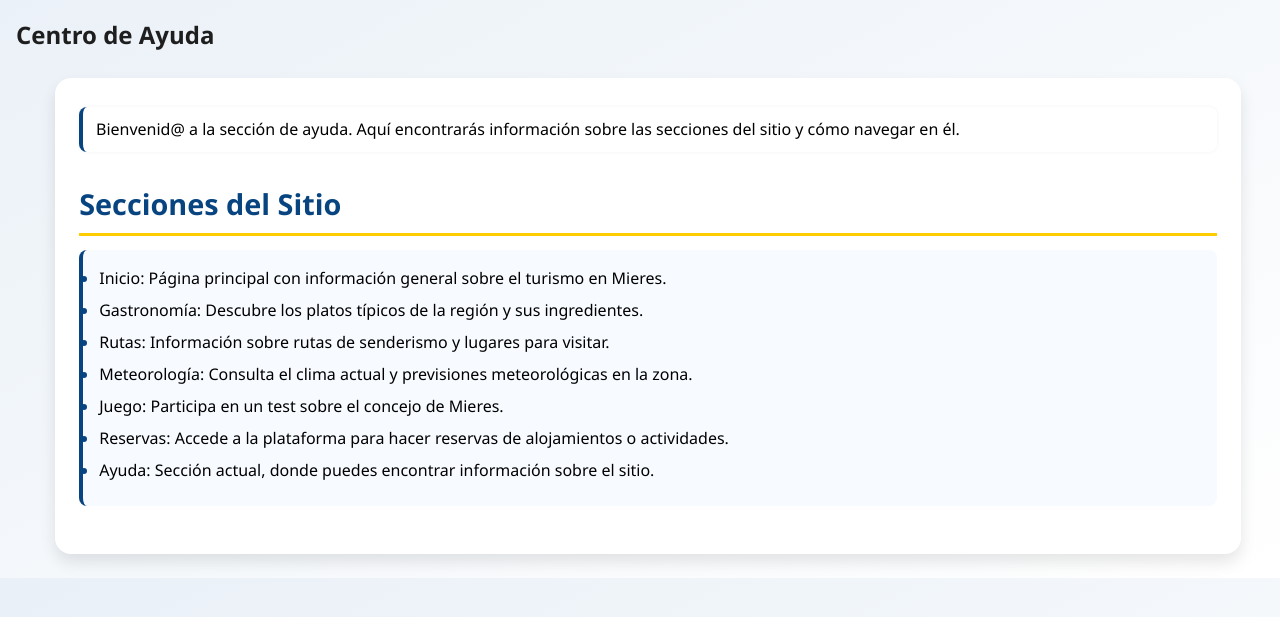
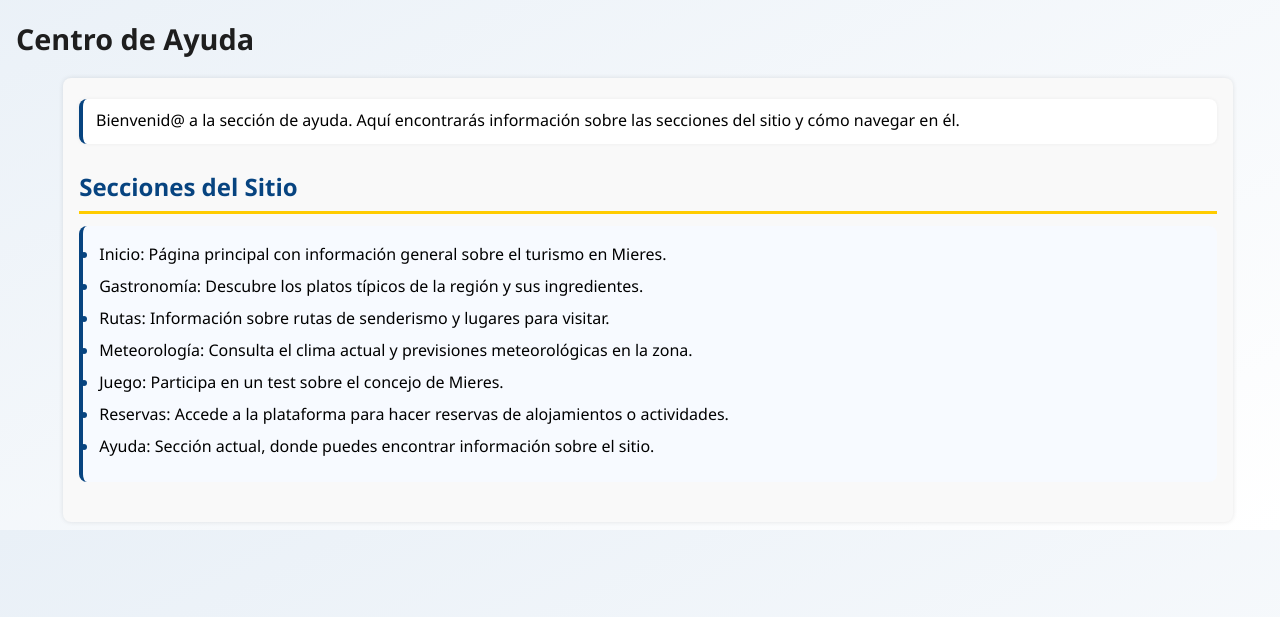
Before and after one commit to adrianaherreroglez/sew, a PHP site: page /ayuda.html in a window 1280 px wide. Shown: the part 96-713 px from the top of the page. Run offline with PHP 8.4, Linux system fonts and the light colour scheme.

Commit message:
mejora estilo algunos html

```diff
--- a/estilo/estilo.css
+++ b/estilo/estilo.css
@@ -64,6 +64,7 @@ h1 {
 
 /* Especificidad = (0, 0, 1) */
 h2 {
+  font-size: 1.8rem;
   margin-top: 1rem;
   margin-bottom: 0.5rem;
 }
@@ -315,7 +316,7 @@ body {
 /* Especificidad: 0-0-1 */
 /* Titulares principales */
 h3 {
-  font-size: 1.8rem;
+  font-size: 1.5rem;
   color: #074480;
   margin-bottom: 0.5em;
   border-bottom: 0.125em solid #ffcc00;
@@ -408,14 +409,20 @@ li::marker {
 /* Secciones principales (ej. rutas) */
 main > section {
   background-color: #ffffff;
-  margin: 1.5em auto;
-  padding: 1.5em;
+  margin: 0.5em auto;
+  padding: 0.5em;
   max-width: 90%;
   width: 100%;
   border-radius: 1em;
   box-shadow: 0 0.5em 1em rgba(0, 0, 0, 0.1);
 }
 
+
+main > article {
+  background-color: #f0e9e9;
+  margin: 0.5em auto;
+  padding: 0.5em;
+}
 
 /* Especificidad: 0-0-3 */
 /* Secciones internas anidadas (hitos dentro de rutas) */
@@ -453,3 +460,13 @@ button:hover {
   background-color: #607991;
   color: white;
 }
+
+
+main > section:last-of-type {
+  min-height: 6.25rem;
+  margin-top: 1rem;
+  padding: 1rem;
+  background-color: #f9f9f9;
+  border-radius: 0.5rem;
+  box-shadow: 0 0 5px rgba(0,0,0,0.1);
+}
```
